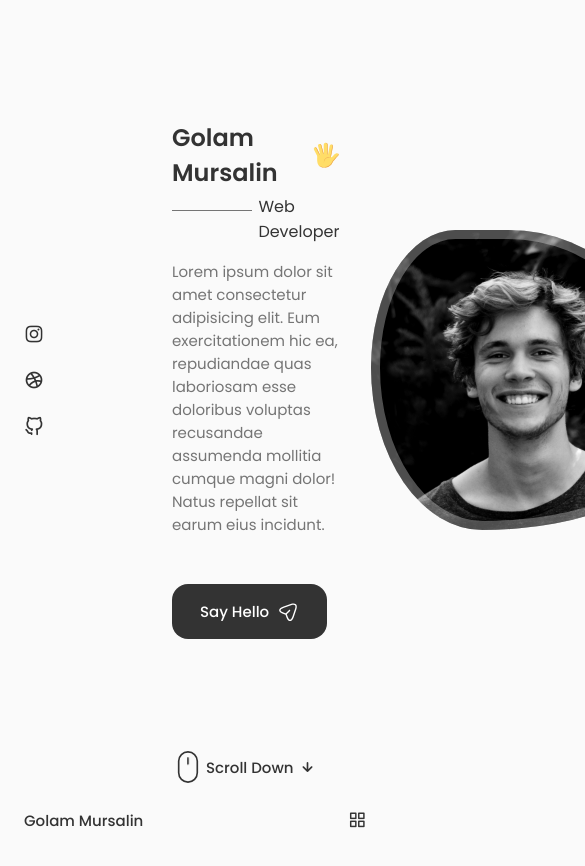
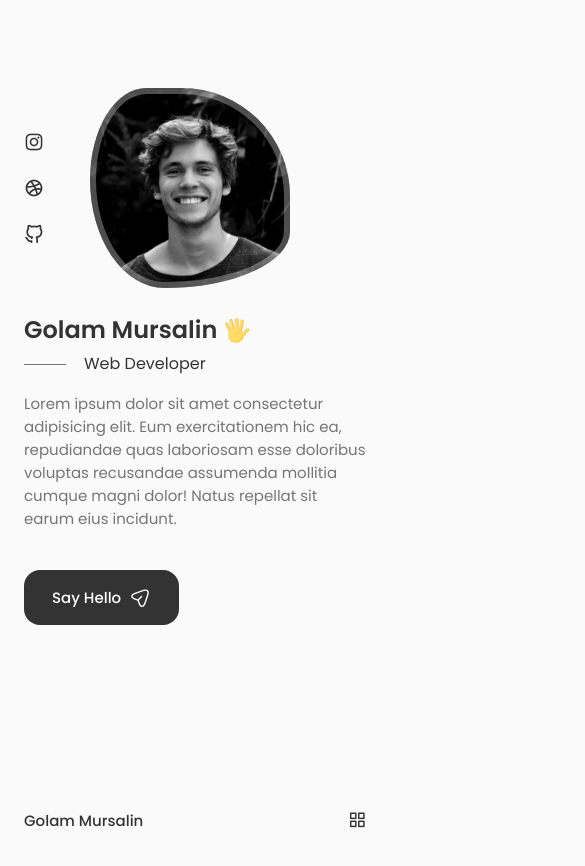
Before and after one commit to G-Mursalin/portfolio-website, a React (Create React App) app: page / in a window 390 px wide. Shown: the top 866 px of the page, 585 px wide, since content can reach past the window. After the commit the page ends 844 px from the top, so only its background shows below. Built offline with nearby package versions, Linux system fonts and the light colour scheme.

Commit message:
header with responsive added

```diff
--- a/src/components/Home/Home.css
+++ b/src/components/Home/Home.css
@@ -110,3 +110,71 @@
   font-size: 1.25rem;
   color: var(--title-color);
 }
+
+/*=============== BREAKPOINTS ===============*/
+/* For large devices */
+@media screen and (max-width: 992px) {
+  .home__content {
+    grid-template-columns: 100px repeat(2, 1fr);
+    column-gap: 1.25rem;
+  }
+  .home__hand {
+    width: 26px;
+    height: 26px;
+  }
+  .home__subtitle {
+    padding-left: 3.75rem;
+    margin-bottom: var(--mb-1);
+  }
+
+  .home__subtitle::before {
+    width: 42px;
+    top: 0.8rem;
+  }
+  .home__description {
+    max-width: initial;
+    margin-bottom: var(--mb-2-5);
+  }
+
+  .home__img {
+    width: 250px;
+    height: 250px;
+    box-shadow: inset 0 0 0 8px rgb(255 255 255/30%);
+  }
+}
+
+/* For medium devices */
+@media screen and (max-width: 768px) {
+  .home__content {
+    grid-template-columns: 0.5fr 3fr;
+    padding-top: 3.5rem;
+  }
+  .home__img {
+    order: 0;
+    justify-self: initial;
+  }
+  .home__data {
+    grid-column: 1/3;
+  }
+  .home__img {
+    width: 200px;
+    height: 200px;
+    box-shadow: inset 0 0 0 6px rgb(255 255 255/30%);
+  }
+  .home__scroll {
+    display: none;
+  }
+}
+
+/* For small devices */
+@media screen and (max-width: 350px) {
+  .home__img {
+    width: 180px;
+    height: 180px;
+    box-shadow: inset 0 0 0 6px rgb(255 255 255/30%);
+  }
+  .home__hand {
+    width: 22px;
+    height: 22px;
+  }
+}
```
